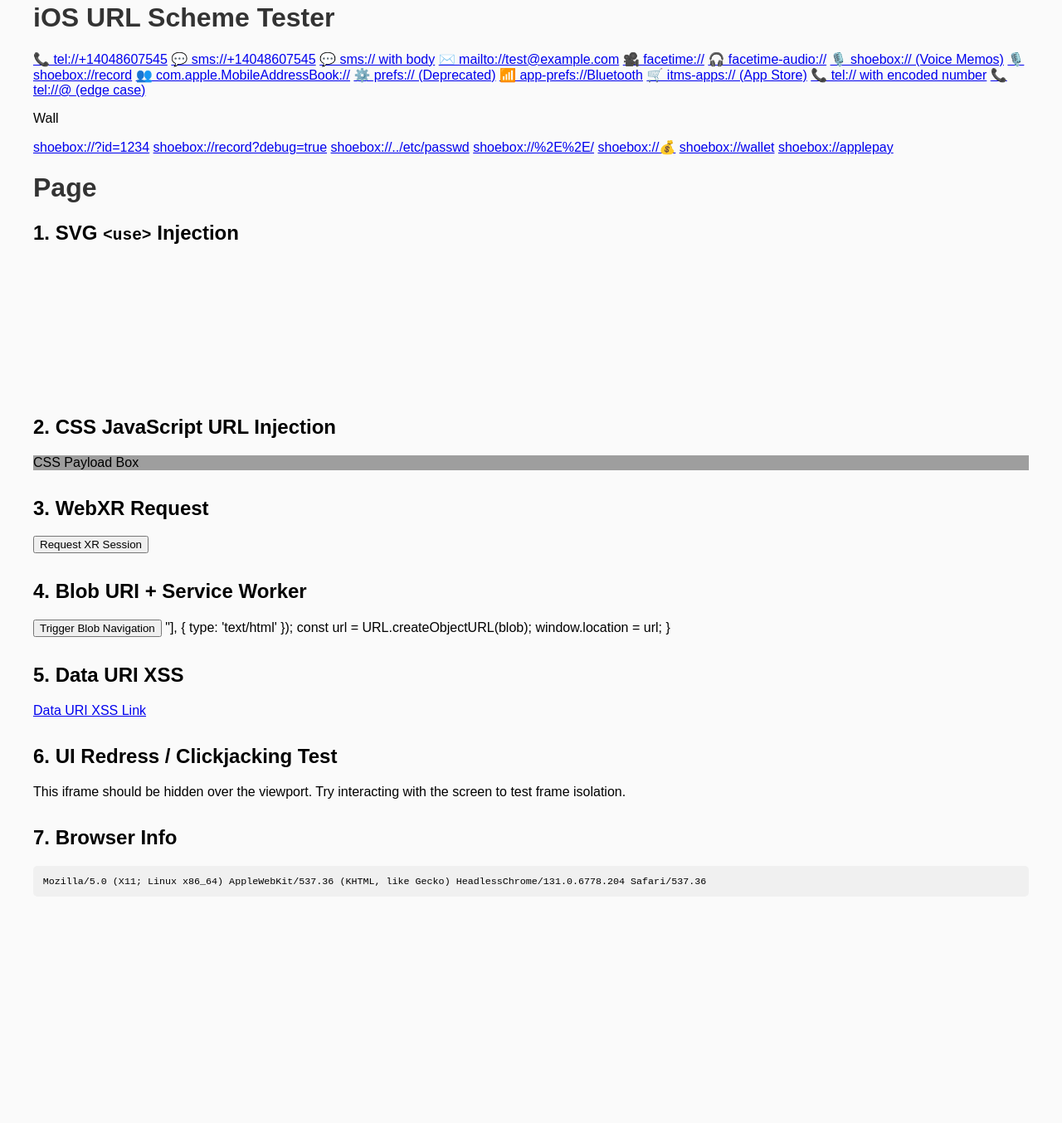
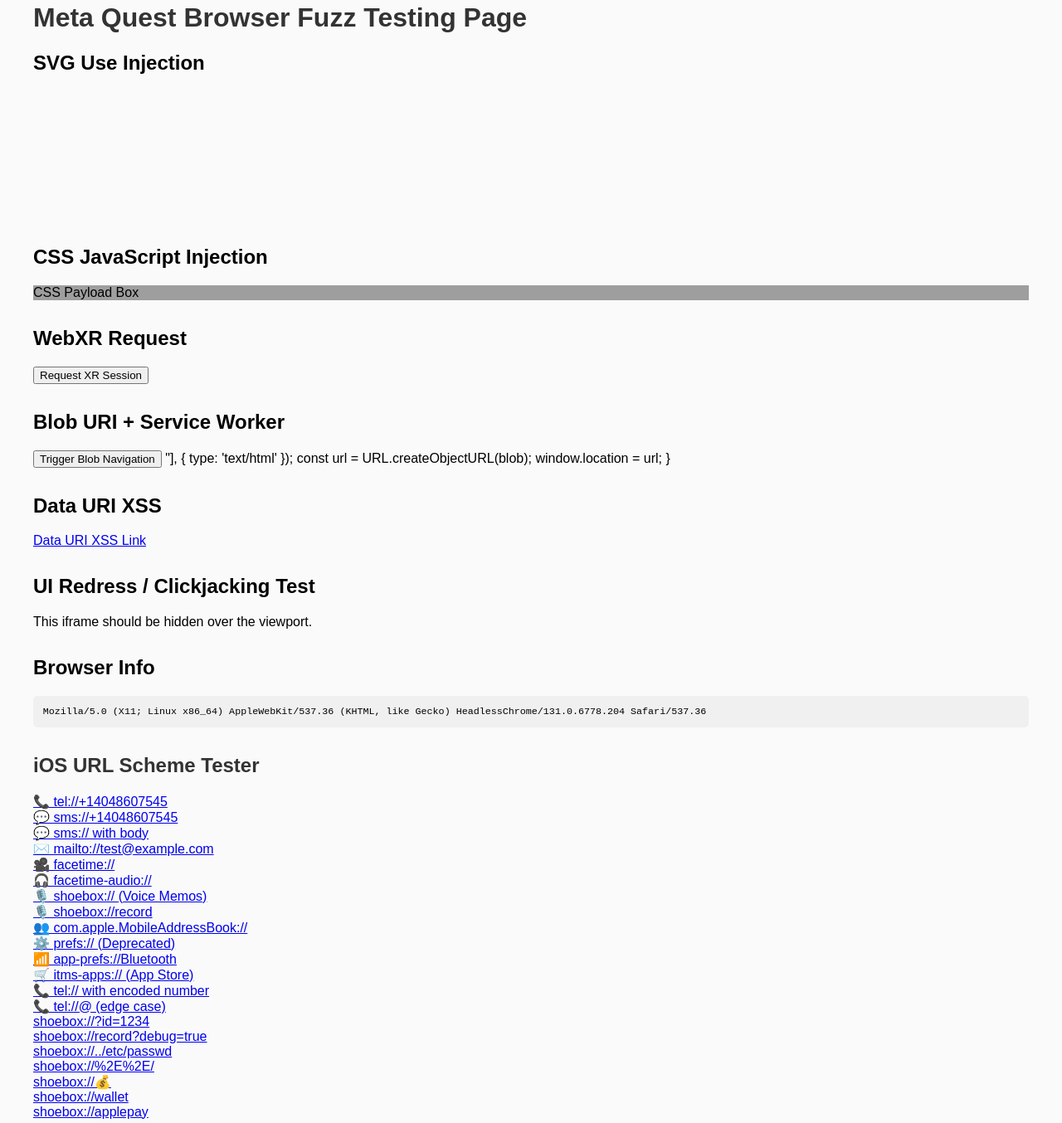
Before and after one commit to flaskwire/chromatic, a plain HTML site: page index.html in a window 1280 px wide. Shown: the part 58-1412 px from the top of the page at 83% size. Before the commit the page ends 1211 px from the top, so only its background shows below. Drawn offline with Linux system fonts and the light colour scheme; grey boxes are pictures that could not be loaded.

Commit message:
Update index.html

```diff
--- a/index.html
+++ b/index.html
@@ -1,3 +1,4 @@
+
 
 <!DOCTYPE html>
 <html lang="en">
@@ -13,55 +14,17 @@
   </style>
 </head>
 <body>
-
-    <h1>iOS URL Scheme Tester</h1>
-
-  <!-- Core system schemes -->
-  <a href="tel://+14048607545">📞 tel://+14048607545</a>
-  <a href="sms://+14048607545">💬 sms://+14048607545</a>
-  <a href="sms://?&body=HelloWorld">💬 sms:// with body</a>
-  <a href="mailto:test@example.com">✉️ mailto://test@example.com</a>
-  <a href="facetime://1234567890">🎥 facetime://</a>
-  <a href="facetime-audio://1234567890">🎧 facetime-audio://</a>
-
-  <!-- Obscure / lesser known -->
-  <a href="shoebox://">🎙️ shoebox:// (Voice Memos)</a>
-  <a href="shoebox://record">🎙️ shoebox://record</a>
-  <a href="com.apple.MobileAddressBook://">👥 com.apple.MobileAddressBook://</a>
-  <a href="prefs:root=General&path=About">⚙️ prefs:// (Deprecated)</a>
-  <a href="app-prefs:root=Bluetooth">📶 app-prefs://Bluetooth</a>
-
-  <!-- App Store -->
-  <a href="itms-apps://itunes.apple.com">🛒 itms-apps:// (App Store)</a>
-
-  <!-- Custom edge case test -->
-  <a href="tel://%2B14048607545">📞 tel:// with encoded number</a>
-  <a href="tel://@">📞 tel://@ (edge case)</a>
-
-  <p>Wall</p>
-<a href="shoebox://?id=1234">shoebox://?id=1234</a>
-<a href="shoebox://record?debug=true">shoebox://record?debug=true</a>
-<a href="shoebox://%2F..%2F..%2Fetc/passwd">shoebox://../etc/passwd</a>
-
-  <a href="shoebox://%2E%2E/">shoebox://%2E%2E/</a>
-<a href="shoebox://%F0%9F%92%B0">shoebox://💰</a>
-
-  <a href="shoebox://wallet">shoebox://wallet</a>
-<a href="shoebox://applepay">shoebox://applepay</a>
-
-  <iframe src="facetime://test@icloud.com" style="display:none"></iframe>
-
-  <h1>Page</h1>
+  <h1>Meta Quest Browser Fuzz Testing Page</h1>
 
   <section>
-    <h2>1. SVG <code>&lt;use&gt;</code> Injection</h2>
+    <h2>SVG Use Injection</h2>
     <svg>
       <use xlink:href="javascript:alert('SVG Use Triggered')"></use>
     </svg>
   </section>
 
   <section>
-    <h2>2. CSS JavaScript URL Injection</h2>
+    <h2>CSS JavaScript Injection</h2>
     <style>
       @keyframes fuzz { from { background-image: url("javascript:alert('CSS triggered')"); } }
       .test-css { animation: fuzz 1s infinite; }
@@ -70,7 +33,7 @@
   </section>
 
   <section>
-    <h2>3. WebXR Request</h2>
+    <h2>WebXR Request</h2>
     <button onclick="startXR()">Request XR Session</button>
     <script>
       function startXR() {
@@ -86,11 +49,11 @@
   </section>
 
   <section>
-    <h2>4. Blob URI + Service Worker</h2>
+    <h2>Blob URI + Service Worker</h2>
     <button onclick="triggerBlob()">Trigger Blob Navigation</button>
     <script>
       if ('serviceWorker' in navigator) {
-        navigator.serviceWorker.register('sw.js').then(() => {
+        navigator.serviceWorker.register('./sw.js').then(() => {
           console.log('SW registered');
         });
       }
@@ -103,21 +66,47 @@
   </section>
 
   <section>
-    <h2>5. Data URI XSS</h2>
+    <h2>Data URI XSS</h2>
     <a href="data:text/html;base64,PHNjcmlwdD5hbGVydCgxKTwvc2NyaXB0Pg==">Data URI XSS Link</a>
   </section>
 
   <section>
-    <h2>6. UI Redress / Clickjacking Test</h2>
-    <p>This iframe should be hidden over the viewport. Try interacting with the screen to test frame isolation.</p>
+    <h2>UI Redress / Clickjacking Test</h2>
+    <p>This iframe should be hidden over the viewport.</p>
     <iframe src="https://www.meta.com/" style="opacity:0;position:absolute;top:0;left:0;width:100vw;height:100vh;"></iframe>
   </section>
 
   <section>
-    <h2>7. Browser Info</h2>
+    <h2>Browser Info</h2>
     <pre class="log" id="ua"></pre>
     <script>document.getElementById("ua").textContent = navigator.userAgent;</script>
   </section>
 
+  <section>
+    <h1>iOS URL Scheme Tester</h1>
+
+    <a href="tel://+14048607545">📞 tel://+14048607545</a><br>
+    <a href="sms://+14048607545">💬 sms://+14048607545</a><br>
+    <a href="sms://?&body=HelloWorld">💬 sms:// with body</a><br>
+    <a href="mailto:test@example.com">✉️ mailto://test@example.com</a><br>
+    <a href="facetime://1234567890">🎥 facetime://</a><br>
+    <a href="facetime-audio://1234567890">🎧 facetime-audio://</a><br>
+    <a href="shoebox://">🎙️ shoebox:// (Voice Memos)</a><br>
+    <a href="shoebox://record">🎙️ shoebox://record</a><br>
+    <a href="com.apple.MobileAddressBook://">👥 com.apple.MobileAddressBook://</a><br>
+    <a href="prefs:root=General&path=About">⚙️ prefs:// (Deprecated)</a><br>
+    <a href="app-prefs:root=Bluetooth">📶 app-prefs://Bluetooth</a><br>
+    <a href="itms-apps://itunes.apple.com">🛒 itms-apps:// (App Store)</a><br>
+    <a href="tel://%2B14048607545">📞 tel:// with encoded number</a><br>
+    <a href="tel://@">📞 tel://@ (edge case)</a><br>
+    <a href="shoebox://?id=1234">shoebox://?id=1234</a><br>
+    <a href="shoebox://record?debug=true">shoebox://record?debug=true</a><br>
+    <a href="shoebox://%2F..%2F..%2Fetc/passwd">shoebox://../etc/passwd</a><br>
+    <a href="shoebox://%2E%2E/">shoebox://%2E%2E/</a><br>
+    <a href="shoebox://%F0%9F%92%B0">shoebox://💰</a><br>
+    <a href="shoebox://wallet">shoebox://wallet</a><br>
+    <a href="shoebox://applepay">shoebox://applepay</a><br>
+    <iframe src="facetime://test@icloud.com" style="display:none"></iframe>
+  </section>
 </body>
 </html>
```
